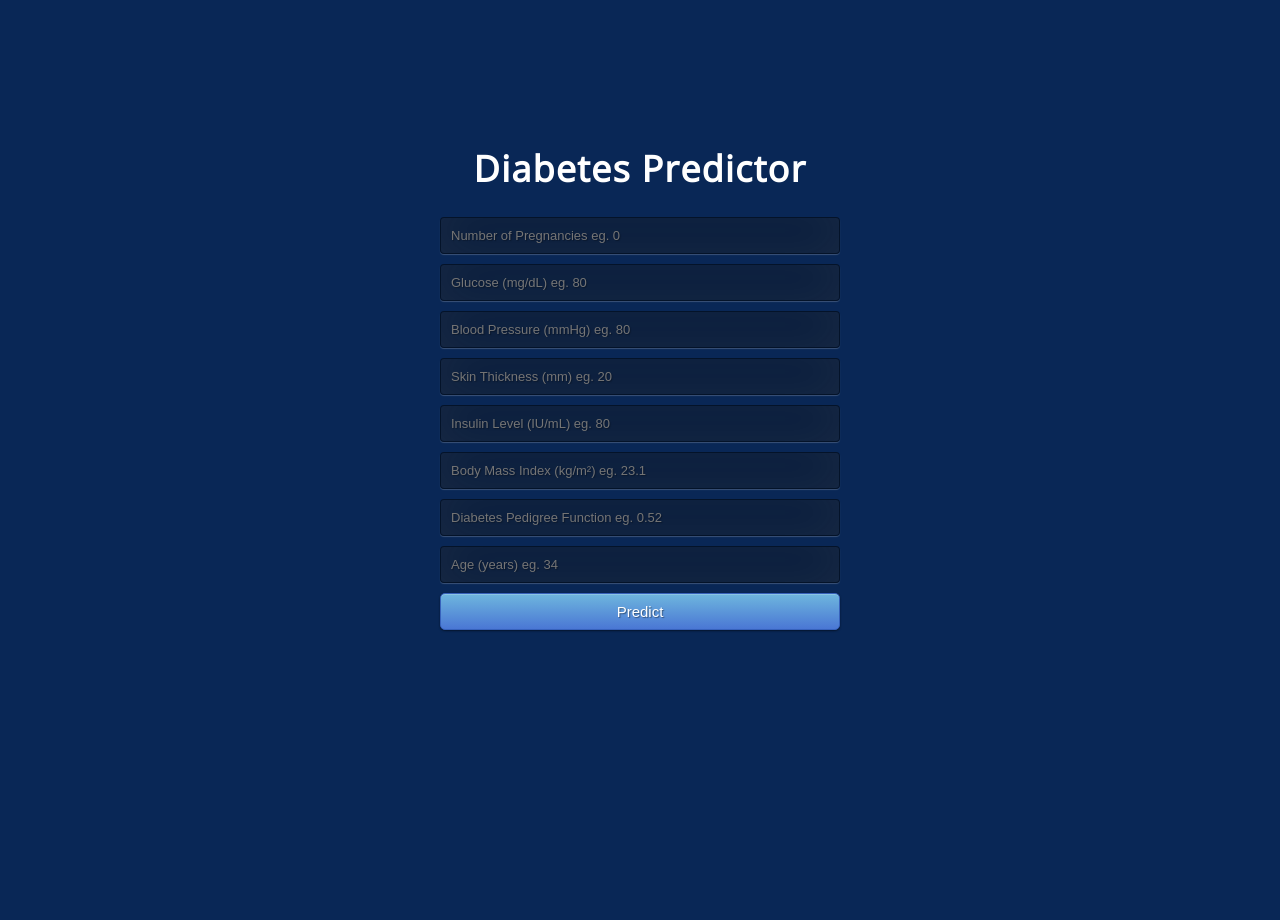
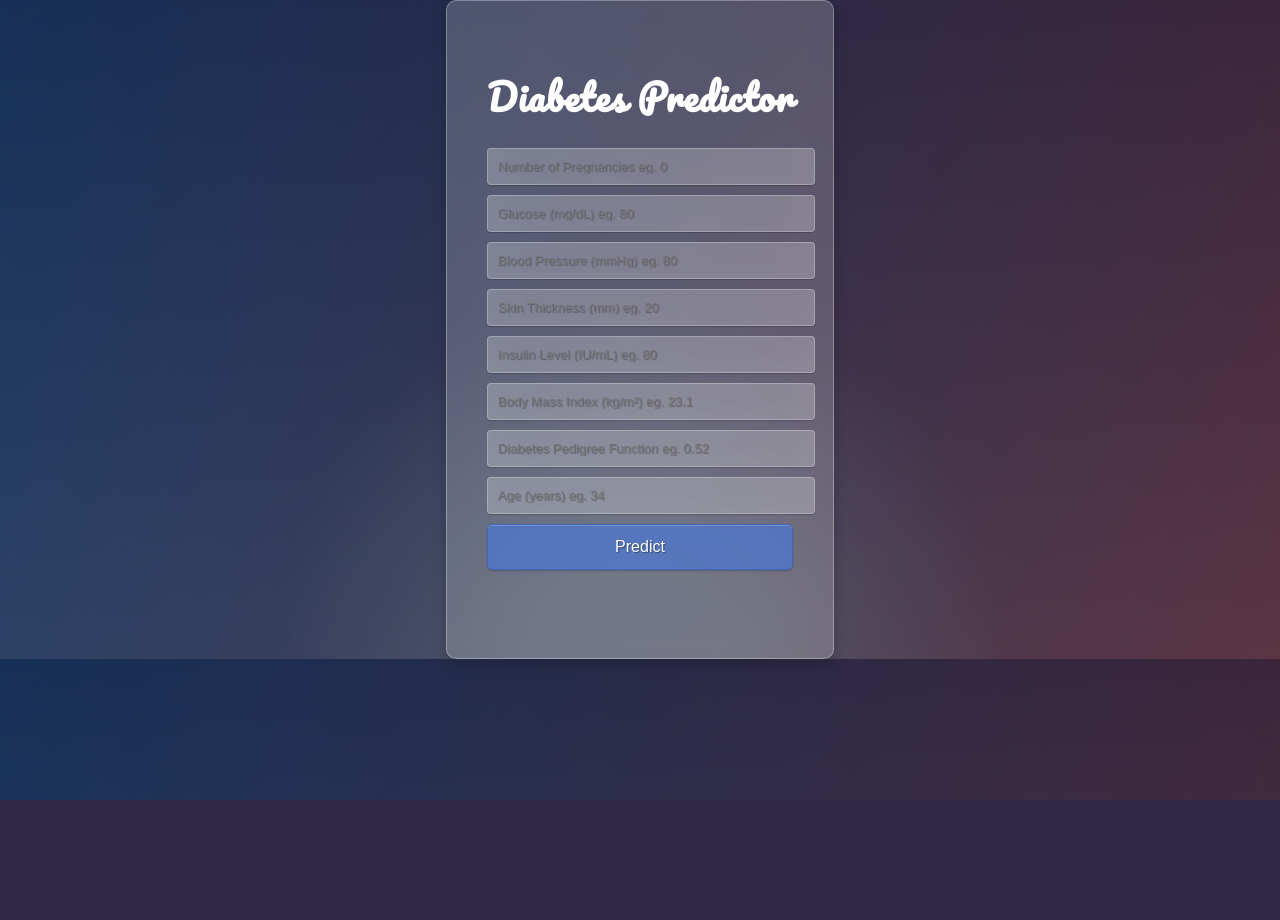
Before and after one commit to BVinayaka/diseasePrediction, a Flask app: page /dia in a window 1280 px wide. After the commit the page ends 800 px from the top, so only its background shows below. Run offline with Flask 3, Linux system fonts and the light colour scheme; the visitor is signed in with stand-in values (Sample User, id 1); parts of the project's set-up code (start-up, migrations or seed data) failed here and were passed over.

Commit message:
diabetiespage

```diff
--- a/app.py
+++ b/app.py
@@ -153,7 +153,7 @@ def signup():
         }
         users_collection.insert_one(user_data)
 
-        return redirect('/')
+        return redirect('/login')
 
     return render_template('signup.html')
 
--- a/templates/diabetes.html
+++ b/templates/diabetes.html
@@ -1,6 +1,5 @@
 <!DOCTYPE html>
-<html >
-<!--From https://codepen.io/frytyler/pen/EGdtg-->
+<html>
 <head>
     <meta charset="UTF-8">
     <title>Diabetes Predictor</title>
@@ -11,103 +10,117 @@
     <link rel="stylesheet" href="{{ url_for('static', filename='css/style.css') }}">
 
     <style>
-@import url(https://fonts.googleapis.com/css?family=Open+Sans);
-.btn { display: inline-block; padding: 4px 10px 4px; margin-bottom: 0; font-size: 13px; line-height: 18px; color: #333333; text-align: center;text-shadow: 0 1px 1px rgba(255, 255, 255, 0.75); vertical-align: middle; background-color: #f5f5f5; background-image: -moz-linear-gradient(top, #ffffff, #e6e6e6); background-image: -ms-linear-gradient(top, #ffffff, #e6e6e6);  background-image: -webkit-linear-gradient(top, #ffffff, #e6e6e6); background-image: -o-linear-gradient(top, #ffffff, #e6e6e6); background-image: linear-gradient(top, #ffffff, #e6e6e6); background-repeat: repeat-x; filter: progid:dximagetransform.microsoft.gradient(startColorstr=#ffffff, endColorstr=#e6e6e6, GradientType=0); border-color: #e6e6e6 #e6e6e6 #e6e6e6; border-color: rgba(0, 0, 0, 0.1) rgba(0, 0, 0, 0.1) rgba(0, 0, 0, 0.25); border: 1px solid #e6e6e6; -webkit-border-radius: 4px; -moz-border-radius: 4px; border-radius: 4px; -webkit-box-shadow: inset 0 1px 0 rgba(255, 255, 255, 0.2), 0 1px 2px rgba(0, 0, 0, 0.05); -moz-box-shadow: inset 0 1px 0 rgba(255, 255, 255, 0.2), 0 1px 2px rgba(0, 0, 0, 0.05); box-shadow: inset 0 1px 0 rgba(255, 255, 255, 0.2), 0 1px 2px rgba(0, 0, 0, 0.05); cursor: pointer; }
-.btn:hover, .btn:active, .btn.active, .btn.disabled, .btn[disabled] { background-color: #e6e6e6; }
-.btn-large { padding: 9px 14px; font-size: 15px; line-height: normal; -webkit-border-radius: 5px; -moz-border-radius: 5px; border-radius: 5px; }
-.btn:hover { color: #333333; text-decoration: none; background-color: #e6e6e6; background-position: 0 -15px; -webkit-transition: background-position 0.1s linear; -moz-transition: background-position 0.1s linear; -ms-transition: background-position 0.1s linear; -o-transition: background-position 0.1s linear; transition: background-position 0.1s linear; }
-.btn-primary, .btn-primary:hover { text-shadow: 0 -1px 0 rgba(0, 0, 0, 0.25); color: #ffffff; }
-.btn-primary.active { color: rgba(255, 255, 255, 0.75); }
-.btn-primary { background-color: #4a77d4; background-image: -moz-linear-gradient(top, #6eb6de, #4a77d4); background-image: -ms-linear-gradient(top, #6eb6de, #4a77d4); background-image: -webkit-linear-gradient(top, #6eb6de, #4a77d4); background-image: -o-linear-gradient(top, #6eb6de, #4a77d4); background-image: linear-gradient(top, #6eb6de, #4a77d4); background-repeat: repeat-x; filter: progid:dximagetransform.microsoft.gradient(startColorstr=#6eb6de, endColorstr=#4a77d4, GradientType=0);  border: 1px solid #3762bc; text-shadow: 1px 1px 1px rgba(0,0,0,0.4); box-shadow: inset 0 1px 0 rgba(255, 255, 255, 0.2), 0 1px 2px rgba(0, 0, 0, 0.5); }
-.btn-primary:hover, .btn-primary:active, .btn-primary.active, .btn-primary.disabled, .btn-primary[disabled] { filter: none; background-color: #4a77d4; }
-.btn-block { width: 100%; display:block; }
-
-* { -webkit-box-sizing:border-box; -moz-box-sizing:border-box; -ms-box-sizing:border-box; -o-box-sizing:border-box; box-sizing:border-box; }
-
-html { width: 100%; height:100%; overflow:hidden; }
+        @import url('https://fonts.googleapis.com/css?family=Open+Sans');
 
         body {
             width: 100%;
-	height:100%;
+            height: 100%;
             font-family: 'Open Sans', sans-serif;
             background: #092756;
             color: #fff;
             font-size: 18px;
-	text-align:center;
-	letter-spacing:1.2px;
-	background: -ms-radial-gradient(0% 100%, ellipse cover, rgba(104,128,138,.4) 10%,rgba(138,114,76,0) 40%), -ms-linear-gradient(top,  rgba(57,173,219,.25) 0%,rgba(42,60,87,.4) 100%), -ms-linear-gradient(-45deg,  #670d10 0%,#092756 100%);
-
-}
-.login {
-	position: absolute;
-	top: 40%;
-	left: 50%;
-	margin: -200px ;
-	width:400px;
-	height:100%;
+            text-align: center;
+            letter-spacing: 1.2px;
+            background: radial-gradient(ellipse at bottom, rgba(104, 128, 138, 0.4) 10%, rgba(138, 114, 76, 0) 40%), linear-gradient(to top, rgba(57, 173, 219, 0.25) 0%, rgba(42, 60, 87, 0.4) 100%), linear-gradient(-45deg, #670d10 0%, #092756 100%);
+            overflow: hidden;
+            margin: 0;
+            padding: 0;
+            display: flex;
+            justify-content: center;
+            align-items: center;
         }
 
+        .login {
+            background: rgba(255, 255, 255, 0.2);
+            padding: 40px;
+            border-radius: 10px;
+            box-shadow: 0 4px 15px rgba(0, 0, 0, 0.2);
+            backdrop-filter: blur(10px);
+            -webkit-backdrop-filter: blur(10px);
+            border: 1px solid rgba(255, 255, 255, 0.3);
+        }
+
+        h1 {
+            font-family: 'Pacifico', cursive;
+            margin-bottom: 20px;
+        }
 
         input {
             width: 100%;
             margin-bottom: 10px;
-	background: rgba(0,0,0,0.3);
+            background: rgba(255, 255, 255, 0.2);
             border: none;
             outline: none;
             padding: 10px;
             font-size: 13px;
             color: #fff;
-	text-shadow: 1px 1px 1px rgba(0,0,0,0.3);
-	border: 1px solid rgba(0,0,0,0.3);
+            text-shadow: 1px 1px 1px rgba(0, 0, 0, 0.3);
+            border: 1px solid rgba(255, 255, 255, 0.3);
             border-radius: 4px;
-	box-shadow: inset 0 -5px 45px rgba(100,100,100,0.2), 0 1px 1px rgba(255,255,255,0.2);
-	-webkit-transition: box-shadow .5s ease;
-	-moz-transition: box-shadow .5s ease;
-	-o-transition: box-shadow .5s ease;
-	-ms-transition: box-shadow .5s ease;
-	transition: box-shadow .5s ease;
+            box-shadow: inset 0 -5px 45px rgba(255, 255, 255, 0.1), 0 1px 1px rgba(0, 0, 0, 0.2);
+            transition: box-shadow 0.5s ease;
         }
-input:focus { box-shadow: inset 0 -5px 45px rgba(100,100,100,0.4), 0 1px 1px rgba(255,255,255,0.2); }
 
+        input:focus {
+            box-shadow: inset 0 -5px 45px rgba(255, 255, 255, 0.2), 0 1px 1px rgba(0, 0, 0, 0.2);
+        }
 
+        .btn {
+            display: inline-block;
+            padding: 10px 20px;
+            margin-bottom: 0;
+            font-size: 16px;
+            line-height: 1.5;
+            color: #fff;
+            background-color: rgba(74, 119, 212, 0.7);
+            border: 1px solid rgba(55, 98, 188, 0.7);
+            border-radius: 5px;
+            text-shadow: 1px 1px 1px rgba(0, 0, 0, 0.4);
+            box-shadow: inset 0 1px 0 rgba(255, 255, 255, 0.2), 0 1px 2px rgba(0, 0, 0, 0.2);
+            cursor: pointer;
+            transition: background-color 0.3s ease;
+            width: 100%;
+        }
+
+        .btn:hover {
+            background-color: rgba(55, 98, 188, 0.7);
+        }
+
+        .btn-block {
+            width: 100%;
+        }
     </style>
-
-
-
 </head>
-
-
-
-
-
 <body>
     <div class="login">
         <h1>Diabetes Predictor</h1>
-
-
-
-    <form action="{{ url_for('pre')}}"method="post">
-                <input class="form-input" type="text" name="pregnancies" placeholder="Number of Pregnancies eg. 0"><br>
-                <input class="form-input" type="text" name="glucose" placeholder="Glucose (mg/dL) eg. 80"><br>
-                <input class="form-input" type="text" name="bloodpressure" placeholder="Blood Pressure (mmHg) eg. 80"><br>
-                <input class="form-input" type="text" name="skinthickness" placeholder="Skin Thickness (mm) eg. 20"><br>
-                <input class="form-input" type="text" name="insulin" placeholder="Insulin Level (IU/mL) eg. 80"><br>
-                <input class="form-input" type="text" name="bmi" placeholder="Body Mass Index (kg/m²) eg. 23.1"><br>
-                <input class="form-input" type="text" name="dpf" placeholder="Diabetes Pedigree Function eg. 0.52"><br>
-                <input class="form-input" type="text" name="age" placeholder="Age (years) eg. 34"><br>
+        <form id="predictionForm" action="{{ url_for('pre') }}" method="post" onsubmit="return validateForm()">
+            <input class="form-input" type="text" id="pregnancies" name="pregnancies" placeholder="Number of Pregnancies eg. 0"><br>
+            <input class="form-input" type="text" id="glucose" name="glucose" placeholder="Glucose (mg/dL) eg. 80"><br>
+            <input class="form-input" type="text" id="bloodpressure" name="bloodpressure" placeholder="Blood Pressure (mmHg) eg. 80"><br>
+            <input class="form-input" type="text" id="skinthickness" name="skinthickness" placeholder="Skin Thickness (mm) eg. 20"><br>
+            <input class="form-input" type="text" id="insulin" name="insulin" placeholder="Insulin Level (IU/mL) eg. 80"><br>
+            <input class="form-input" type="text" id="bmi" name="bmi" placeholder="Body Mass Index (kg/m²) eg. 23.1"><br>
+            <input class="form-input" type="text" id="dpf" name="dpf" placeholder="Diabetes Pedigree Function eg. 0.52"><br>
+            <input class="form-input" type="text" id="age" name="age" placeholder="Age (years) eg. 34"><br>
             <button type="submit" class="btn btn-primary btn-block btn-large">Predict</button>
         </form>
-	<br>
-   <br>
+        <br><br>
         {{ prediction_text }}
-
     </div>
 
+    <script>
+        function validateForm() {
+            let inputs = document.querySelectorAll('.form-input');
+            for (let input of inputs) {
+                if (input.value.trim() === '') {
+                    alert('Please fill out all fields.');
+                    input.focus();
+                    return false;
+                }
+            }
+            return true;
+        }
+    </script>
 </body>
 </html>
-
-
-
-
-
-</html>
```
Also changed, not shown: templates/diabetesresult.html (+83 -39 lines). Lines whose indentation alone changed are shown as unchanged.
